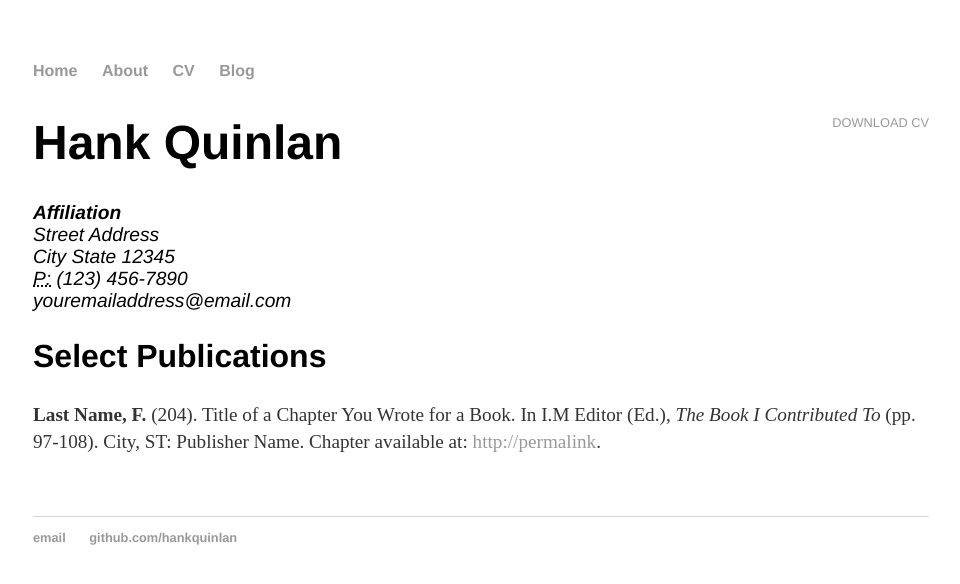
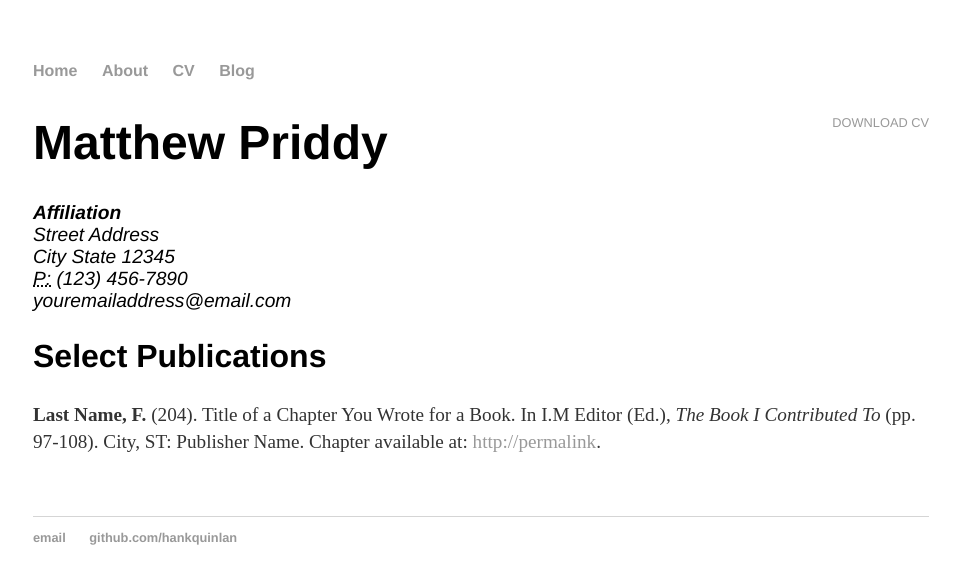
Before and after one commit to mwpriddy/mwpriddy.github.io, a Jekyll site: the page built from cv/index.html, in a window 1280 px wide. Shown: the top 584 px of the page, without its empty margins (159-1119 px from the left). Built offline with Jekyll 4.4.1, drawn with Linux system fonts in a browser that asks for light colours.

Commit message:
add my name to page title

```diff
--- a/cv/index.html
+++ b/cv/index.html
@@ -1,11 +1,11 @@
 ---
 layout: default
-title: CV of Your Name
+title: Matthew Priddy's CV
 ---
 
 	<div class="cv">
 		<a href="#" class="download" title="Download CV as PDF">Download CV</a>
-					<h1>Hank Quinlan</h1>
+					<h1>Matthew Priddy</h1>
 					<address>
 					<strong>Affiliation</strong><br>
 					Street Address<br>
```
